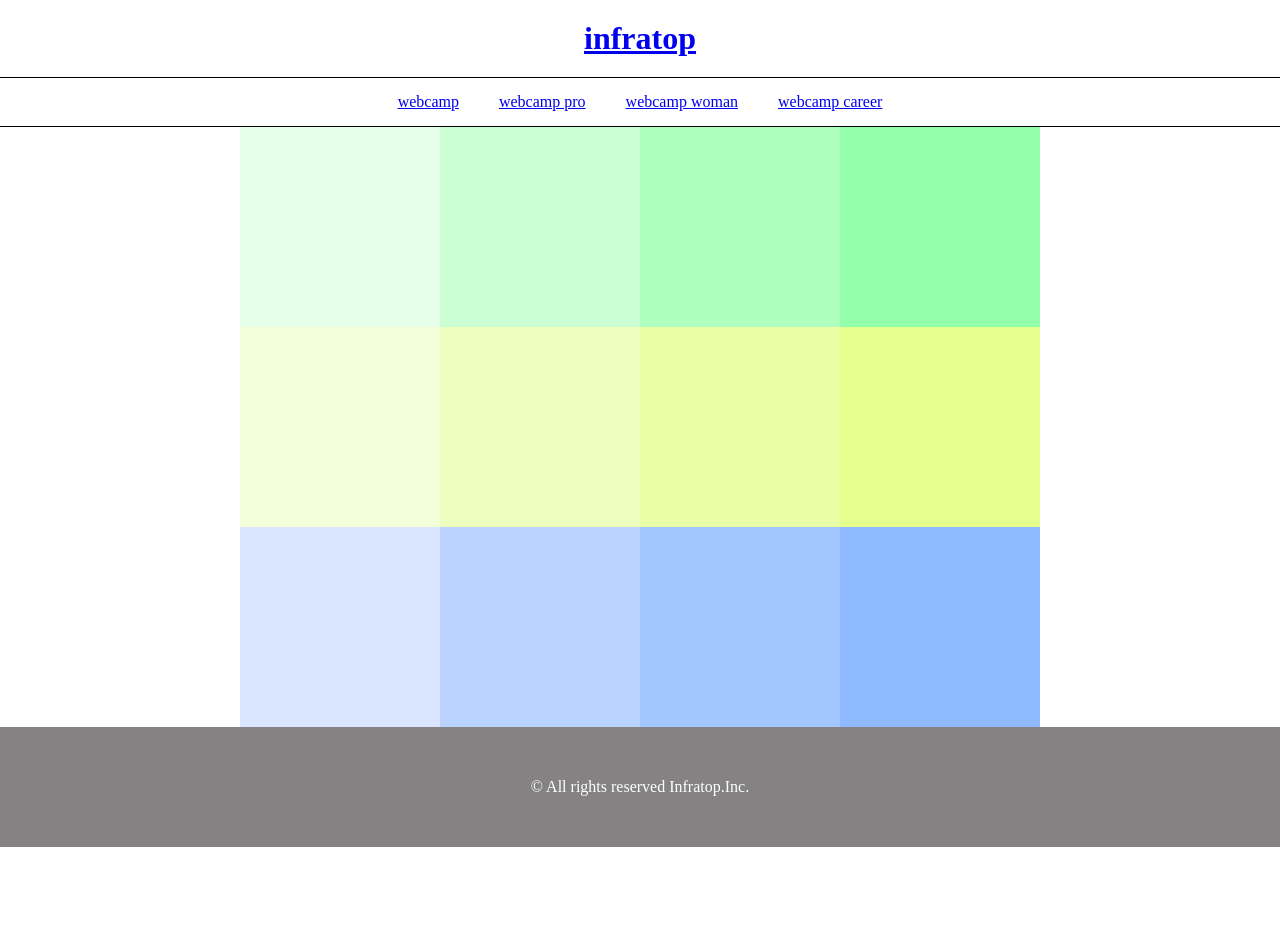
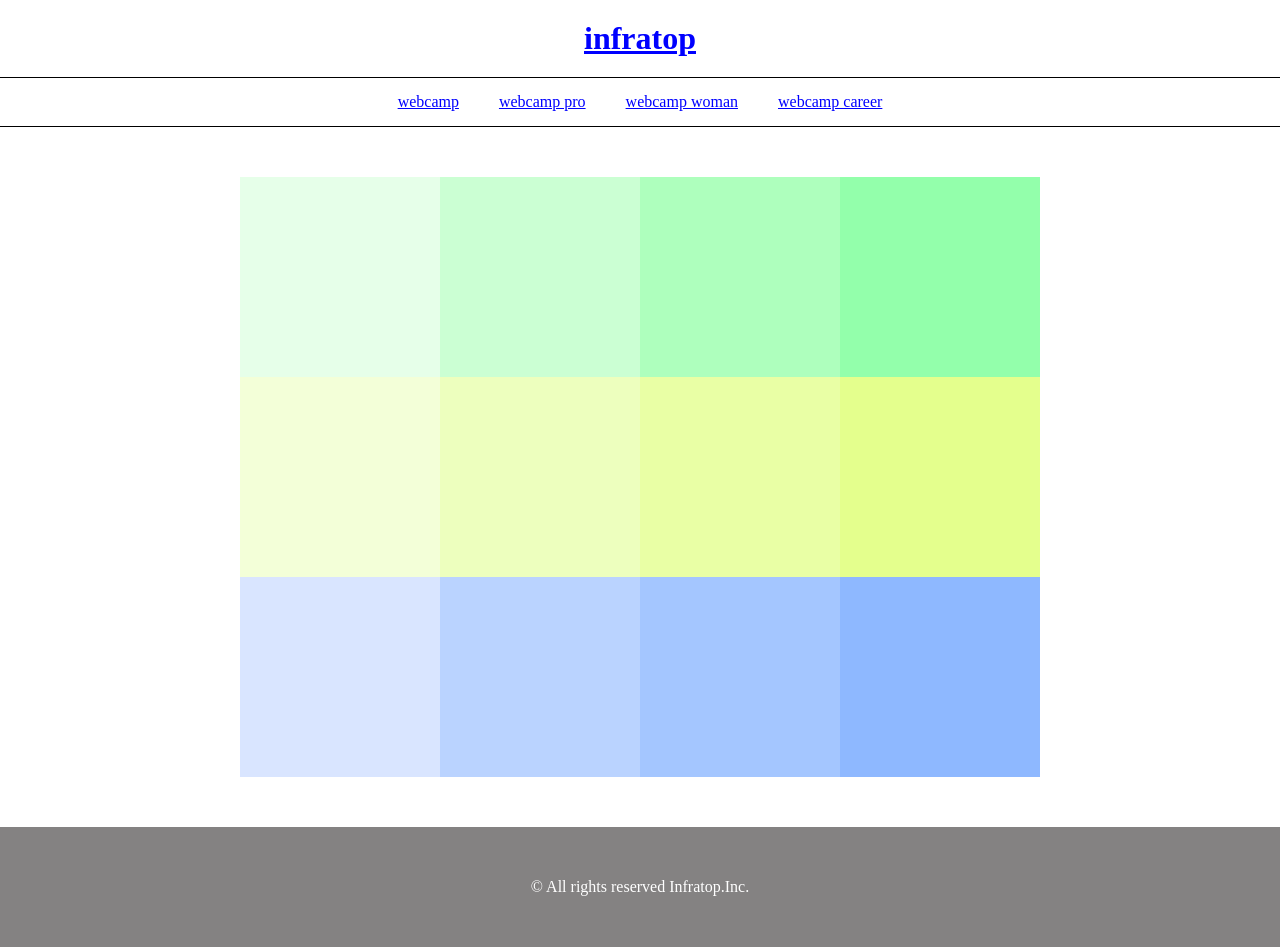
Before and after one commit to yyuu2479/HTML-CSS-Practice, a plain HTML site: page practice1-5/practice1-5.html in a window 1280 px wide. Before the commit the page ends 847 px from the top, so only its background shows below. Drawn offline with Linux system fonts and the light colour scheme.

Commit message:
[Update]1-5 HTML-CSS

```diff
--- a/practice1-5/practice1-5.css
+++ b/practice1-5/practice1-5.css
@@ -14,6 +14,10 @@ header{
   border-bottom: 1px solid black;
 }
 
+.heading a{
+  color: blue;
+}
+
 .nav{
   display: flex;
   justify-content: center;
@@ -21,11 +25,16 @@ header{
 }
 
 .nav-item{
+  color: blue;
   display: block;
   padding: 15px 20px;
 }
 
 /* メイン */
+.boxes{
+  margin: 50px 0;
+}
+
 .box{
   width: 200px;
   height: 200px;
```
